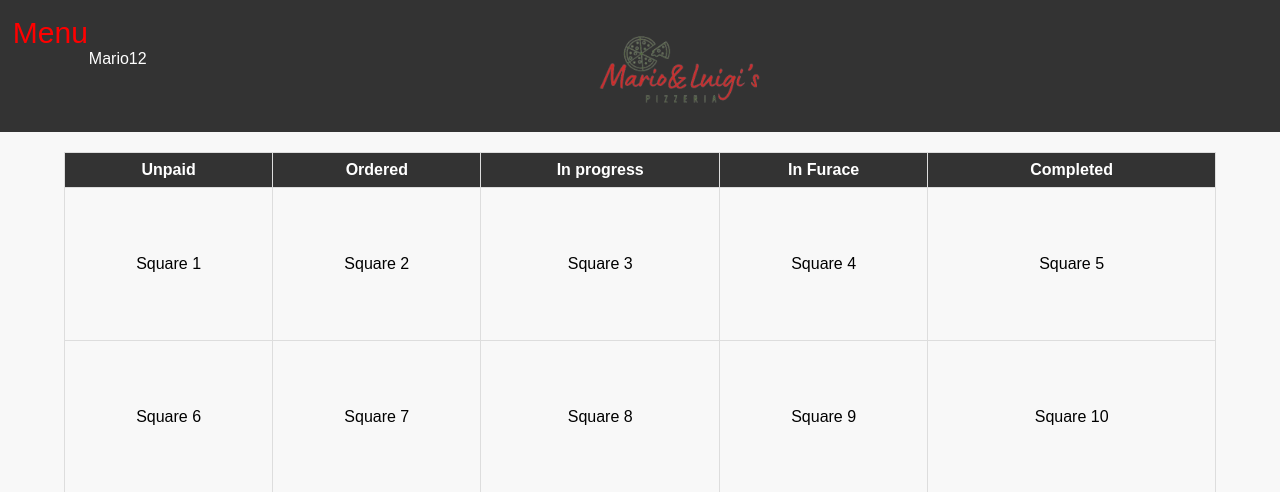
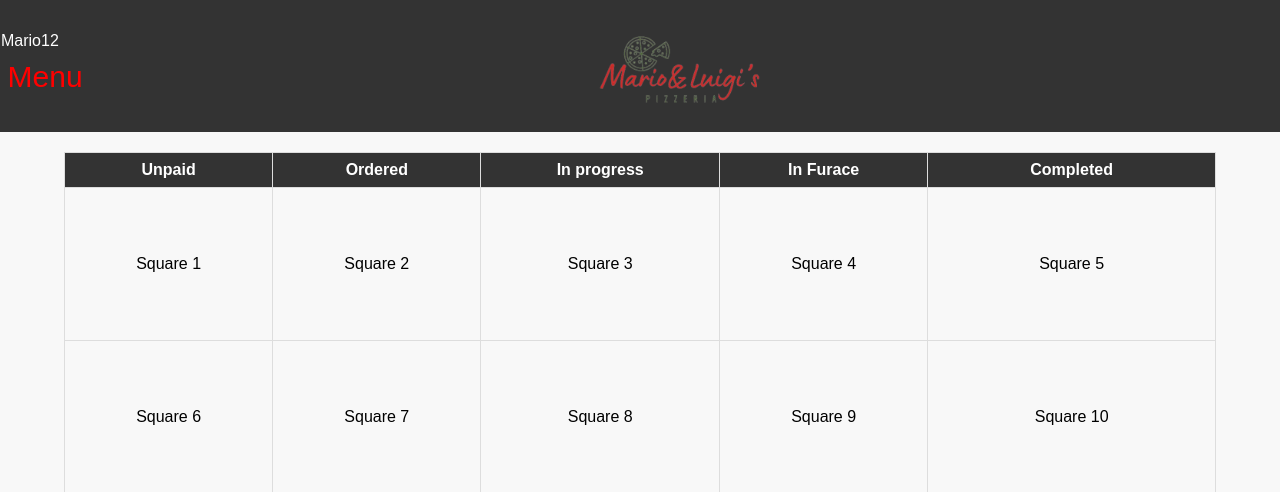
Before and after one commit to NikolaDakov/Group_Project_CB_16_NDPL, a Flask app: page /marioPage in a window 1280 px wide. Shown: the top 492 px of the page. Run offline with Flask 3, Linux system fonts and the light colour scheme.

Commit message:
git commit -m 'small changes'

```diff
--- a/static/css/invalidMessage.css
+++ b/static/css/invalidMessage.css
@@ -104,5 +104,5 @@ footer {
     stroke-dasharray: 50 0;
     stroke-width: 3px;
     stroke-dashoffset: 0;
-    stroke: red;
+    stroke: black;
   }
--- a/static/css/marioPage.css
+++ b/static/css/marioPage.css
@@ -71,9 +71,12 @@ th:nth-child(5) {
 header .menuButton {
     float: left;
     margin-left: 1%;
+    margin-top: 2%;
     font-size: 30px;
     text-decoration: none;
     color: red;
+    position: relative;
+    right: 5%;
 
 }
 
--- a/templates/MenuPage.html
+++ b/templates/MenuPage.html
@@ -10,7 +10,6 @@
          background-color: #4CAF50;
          border: none;
          color: white;
-
          text-align: center;
          text-decoration: none;
          display: inline-block;
@@ -19,6 +18,10 @@
          margin: 4px 2px;
          transition-duration: 0.4s;
          cursor: pointer;
+        }
+
+        body {
+          background-image:url(https://images.unsplash.com/photo-1513104890138-7c749659a591?auto=format&fit=crop&q=80&w=1000&ixlib=rb-4.0.3&ixid=M3wxMjA3fDB8MHxleHBsb3JlLWZlZWR8MXx8fGVufDB8fHx8fA%3D%3D) ;
         }
 
         .title {
--- a/templates/marioPage.html
+++ b/templates/marioPage.html
@@ -7,9 +7,9 @@
 </head>
 <body>
   <header>
-    <a href="/templates/MenuPage.html" class="menuButton">Menu</a>
+    <p class="username" style="right: 100%;">Mario12</p>
     <br>
-    <p class="username">Mario12</p>
+    <a href="http://127.0.0.1:5000/MenuPage" class="menuButton">Menu</a>
 
     <a href="http://127.0.0.1:5000/"><img src="/static/css/img/nobackground.png" alt="logo" width="15%"></a>
   </header>
```
